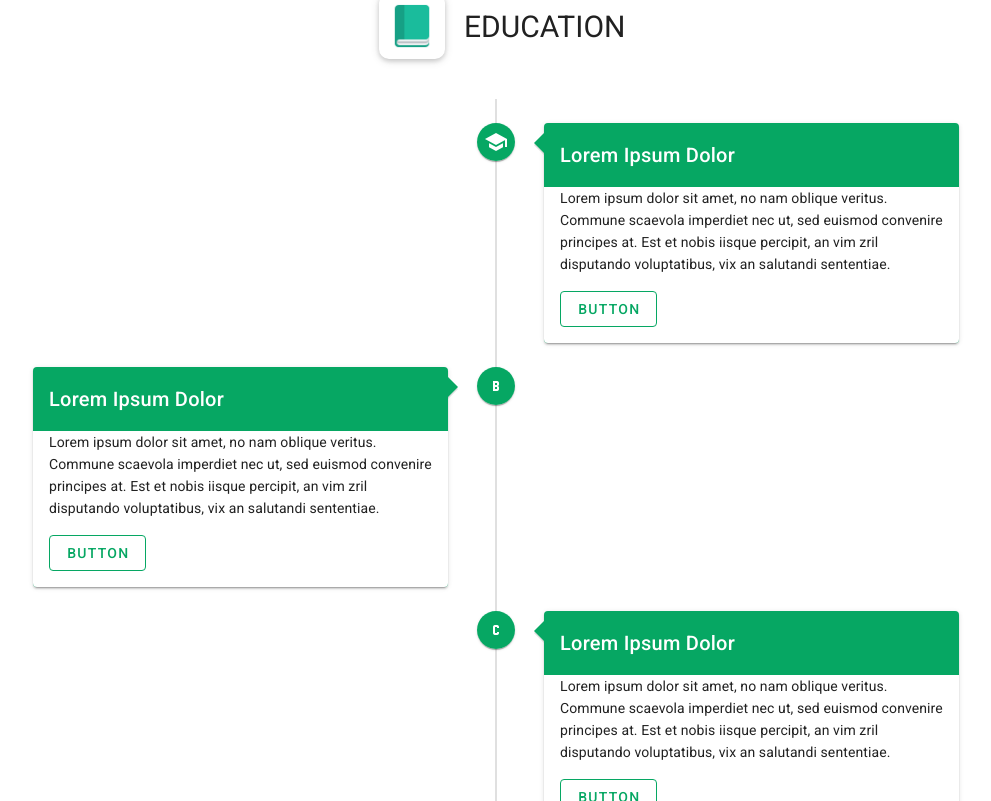
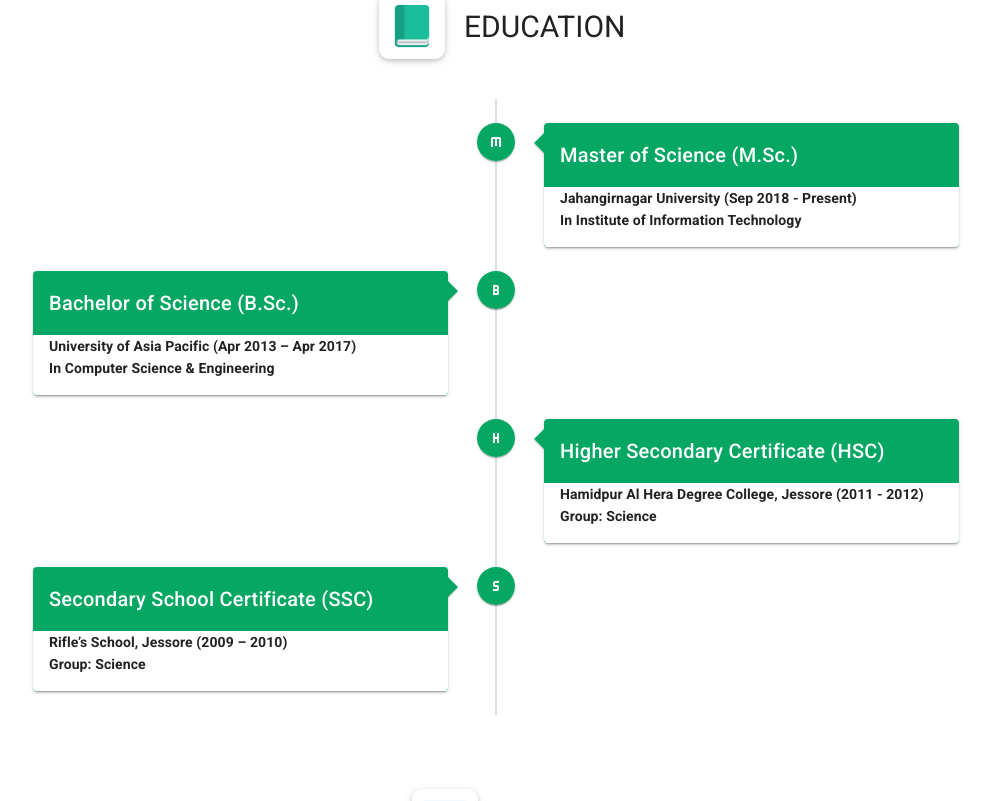
Before and after one commit to Hasibul-99/Resuni-, a Vue app: page / in a window 1280 px wide. Shown: the part 939-1740 px from the top of the page, without its empty margins (144-1135 px from the left). Built offline with nearby package versions, Linux system fonts and the light colour scheme.

Commit message:
education update

```diff
--- a/src/components/Education.vue
+++ b/src/components/Education.vue
@@ -18,16 +18,11 @@
                         :color="item.color"
                         dark
                     >
-                        <v-card-title class="title">Lorem Ipsum Dolor</v-card-title>
+                        <v-card-title class="title">{{item.text}}</v-card-title>
                         <v-card-text class="white text--primary">
-                        <p>Lorem ipsum dolor sit amet, no nam oblique veritus. Commune scaevola imperdiet nec ut, sed euismod convenire principes at. Est et nobis iisque percipit, an vim zril disputando voluptatibus, vix an salutandi sententiae.</p>
-                        <v-btn
-                            :color="item.color"
-                            class="mx-0"
-                            outlined
-                        >
-                            Button
-                        </v-btn>
+                            <h4>{{item.school}} ({{item.section}})</h4>
+                            <h4>{{item.department}}</h4>
+                            <!-- <p>Lorem ipsum dolor sit amet, no nam oblique veritus. Commune scaevola imperdiet nec ut, sed euismod convenire principes at. Est et nobis iisque percipit, an vim zril disputando voluptatibus, vix an salutandi sententiae.</p> -->
                         </v-card-text>
                     </v-card>
                 </v-timeline-item>
@@ -40,10 +35,14 @@
     data() {
         return {
             items: [
-                {icon: "mdi-school", text: "Home", color: "#06A763"},
-                {icon: "mdi-alpha-b", text: "ABOUT", color: "#06A763"},
-                {icon: "mdi-alpha-c", text: "EDUCATION", color: "#06A763"},
-                {icon: "mdi-alpha-s", text: "SKILLS", color: "#06A763"},
+                {icon: "mdi-alpha-m", text: "Master of Science (M.Sc.)", color: "#06A763",
+                    department: "In Institute of Information Technology", school: "Jahangirnagar University", section: "Sep 2018 - Present"},
+                {icon: "mdi-alpha-b", text: "Bachelor of Science (B.Sc.)", color: "#06A763",
+                    department: "In Computer Science & Engineering", school: "University of Asia Pacific", section: "Apr 2013 – Apr 2017"},
+                {icon: "mdi-alpha-h", text: "Higher Secondary Certificate (HSC)", color: "#06A763",
+                    department: "Group: Science", school: "Hamidpur Al Hera Degree College, Jessore", section: "2011 - 2012"},
+                {icon: "mdi-alpha-s", text: "Secondary School Certificate (SSC)", color: "#06A763",
+                    department: "Group: Science", school: "Rifle’s School, Jessore", section: "2009 – 2010"},
             ]
         }
     },
```
